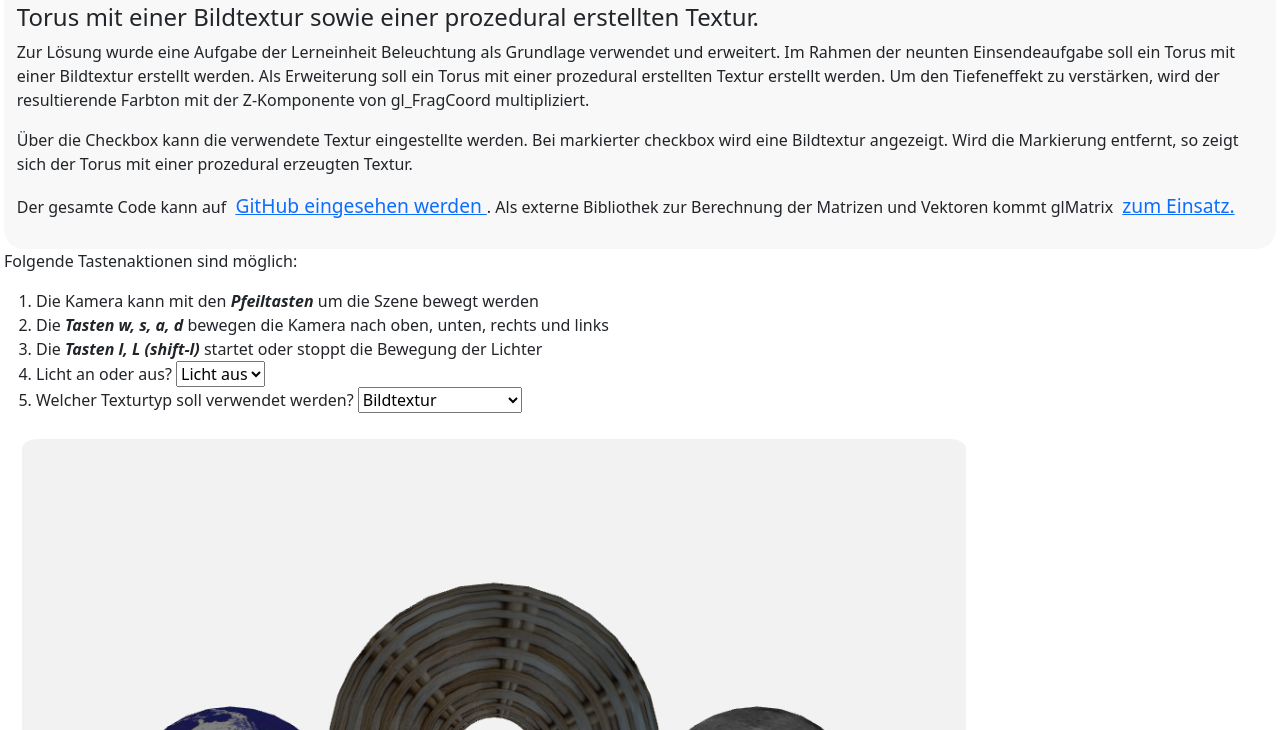
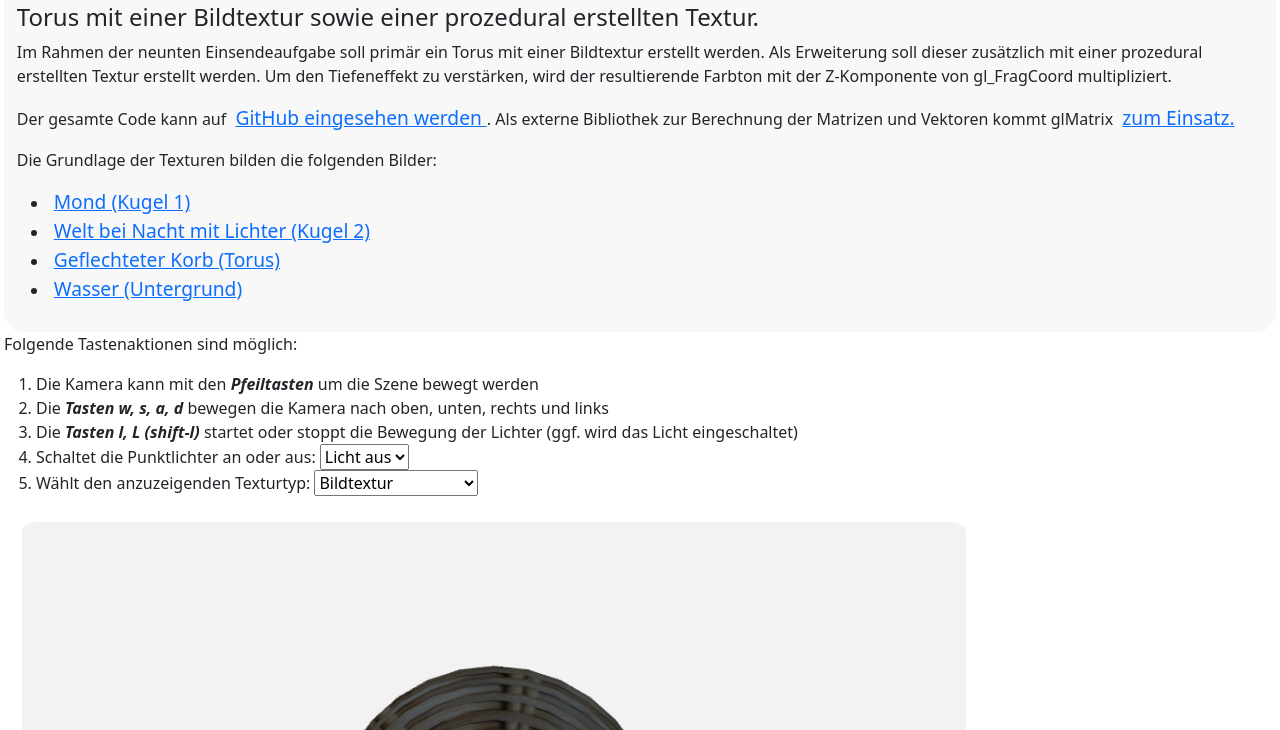
Before and after one commit to ChristianKitte/GvtTorustextur, a plain HTML site: page index.html in a window 1280 px wide. Shown: the part 70-800 px from the top of the page. Drawn offline with nearby package versions, Linux system fonts and the light colour scheme.

Commit message:
Text der Index.html überarbeitet.

```diff
--- a/index.html
+++ b/index.html
@@ -22,18 +22,11 @@
         </h4>
 
         <p>
-            Zur Lösung wurde eine Aufgabe der Lerneinheit Beleuchtung als Grundlage verwendet und erweitert. Im Rahmen
-            der neunten Einsendeaufgabe soll ein Torus mit einer Bildtextur erstellt werden. Als Erweiterung soll ein
-            Torus mit einer prozedural erstellten Textur erstellt werden.
+            Im Rahmen der neunten Einsendeaufgabe soll primär ein Torus mit einer Bildtextur erstellt werden. Als Erweiterung
+            soll dieser zusätzlich mit einer prozedural erstellten Textur erstellt werden.
 
             Um den Tiefeneffekt zu verstärken, wird der resultierende Farbton mit der Z-Komponente von
             gl_FragCoord multipliziert.
-        </p>
-
-        <p>
-            Über die Checkbox kann die verwendete Textur eingestellte werden. Bei markierter checkbox wird eine
-            Bildtextur angezeigt. Wird die Markierung entfernt, so zeigt sich der Torus mit einer prozedural
-            erzeugten Textur.
         </p>
 
         <p>
@@ -47,6 +40,29 @@
                 zum Einsatz.
             </a>
         </p>
+
+        <p>
+            Die Grundlage der Texturen bilden die folgenden Bilder:
+        <ul>
+            <li><a href="http://www.planetaryvisions.com/Texture_map.php?pid=213" target="_blank">
+                Mond (Kugel 1)
+            </a></li>
+            <li><a href="https://math.hws.edu/graphicsbook/source/webgl/textures/NightEarth-512x256.jpg"
+                   target="_blank">
+                Welt bei Nacht mit Lichter (Kugel 2)
+            </a></li>
+            <li>
+                <a href="https://2.bp.blogspot.com/-xWw3zjL4Ukc/XDtC9g5k3PI/AAAAAAAAOKM/-O2XthNOxQ8xKUd9wT9tXNVXtx1mJMU0QCEwYBhgL/s1600/DSC06233.JPG"
+                   target="_blank">
+                    Geflechteter Korb (Torus)
+                </a></li>
+            <li><a href="https://catlikecoding.com/unity/tutorials/flow/texture-distortion/tutorial-image.jpg"
+                   target="_blank">
+                Wasser (Untergrund)
+            </a></li>
+        </ul>
+
+        </p>
     </div>
 
     <div>
@@ -56,16 +72,18 @@
         <ol>
             <li>Die Kamera kann mit den <em><b>Pfeiltasten</b></em> um die Szene bewegt werden</li>
             <li>Die <em><b>Tasten w, s, a, d</b></em> bewegen die Kamera nach oben, unten, rechts und links</li>
-            <li>Die <em><b>Tasten l, L (shift-l)</b></em> startet oder stoppt die Bewegung der Lichter</li>
+            <li>Die <em><b>Tasten l, L (shift-l)</b></em> startet oder stoppt die Bewegung der Lichter (ggf. wird das
+                Licht eingeschaltet)
+            </li>
             <li>
-                <label for="light-on">Licht an oder aus?</label>
+                <label for="light-on">Schaltet die Punktlichter an oder aus: </label>
                 <select name="light-on" id="light-on">
                     <option value="0" selected>Licht aus</option>
                     <option value="1">Licht an</option>
                 </select>
             </li>
             <li>
-                <label for="texture-typ">Welcher Texturtyp soll verwendet werden?</label>
+                <label for="texture-typ">Wählt den anzuzeigenden Texturtyp: </label>
                 <select name="texture-typ" id="texture-typ">
                     <option value="0" selected>Bildtextur</option>
                     <option value="1">Prozedurale Textur</option>
```
